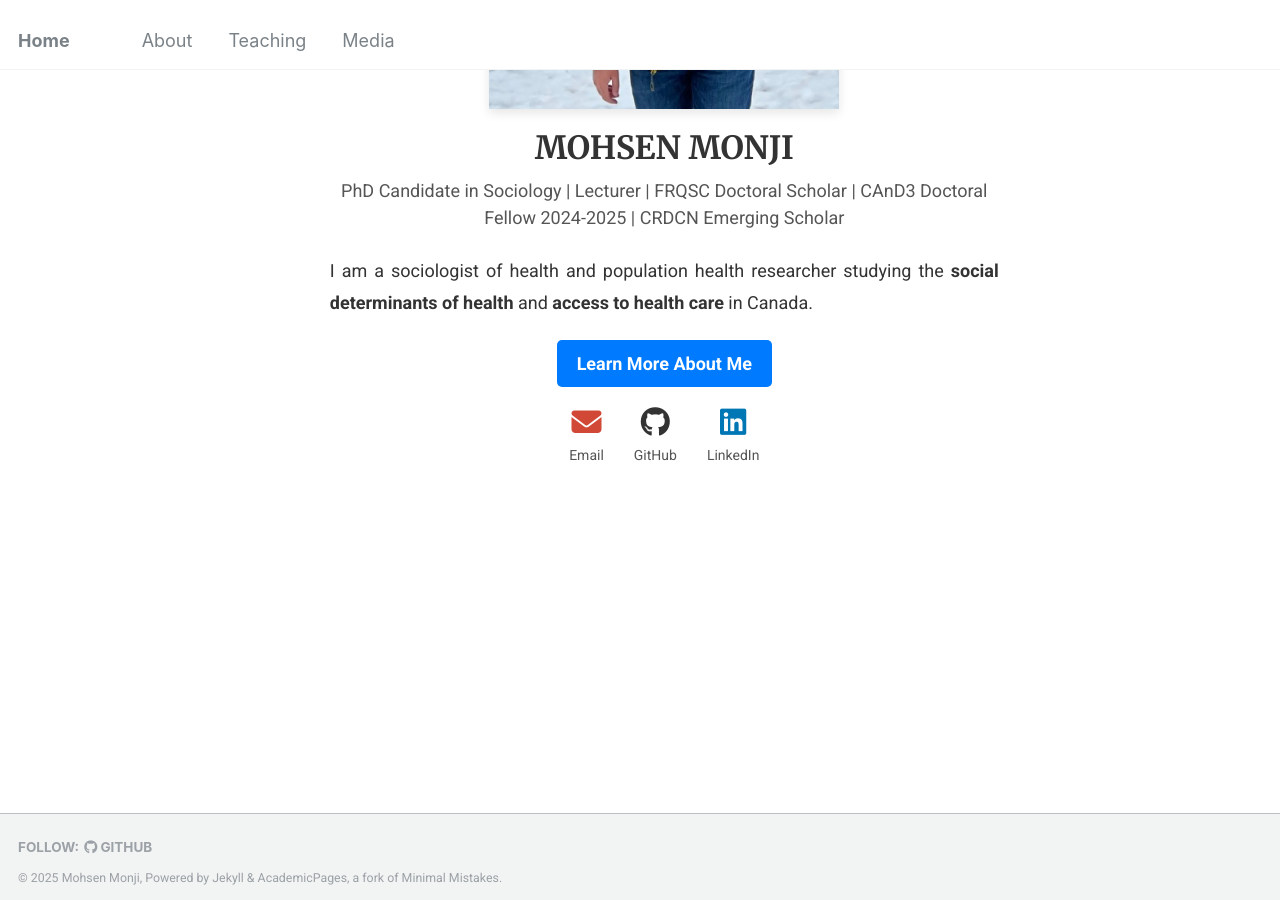
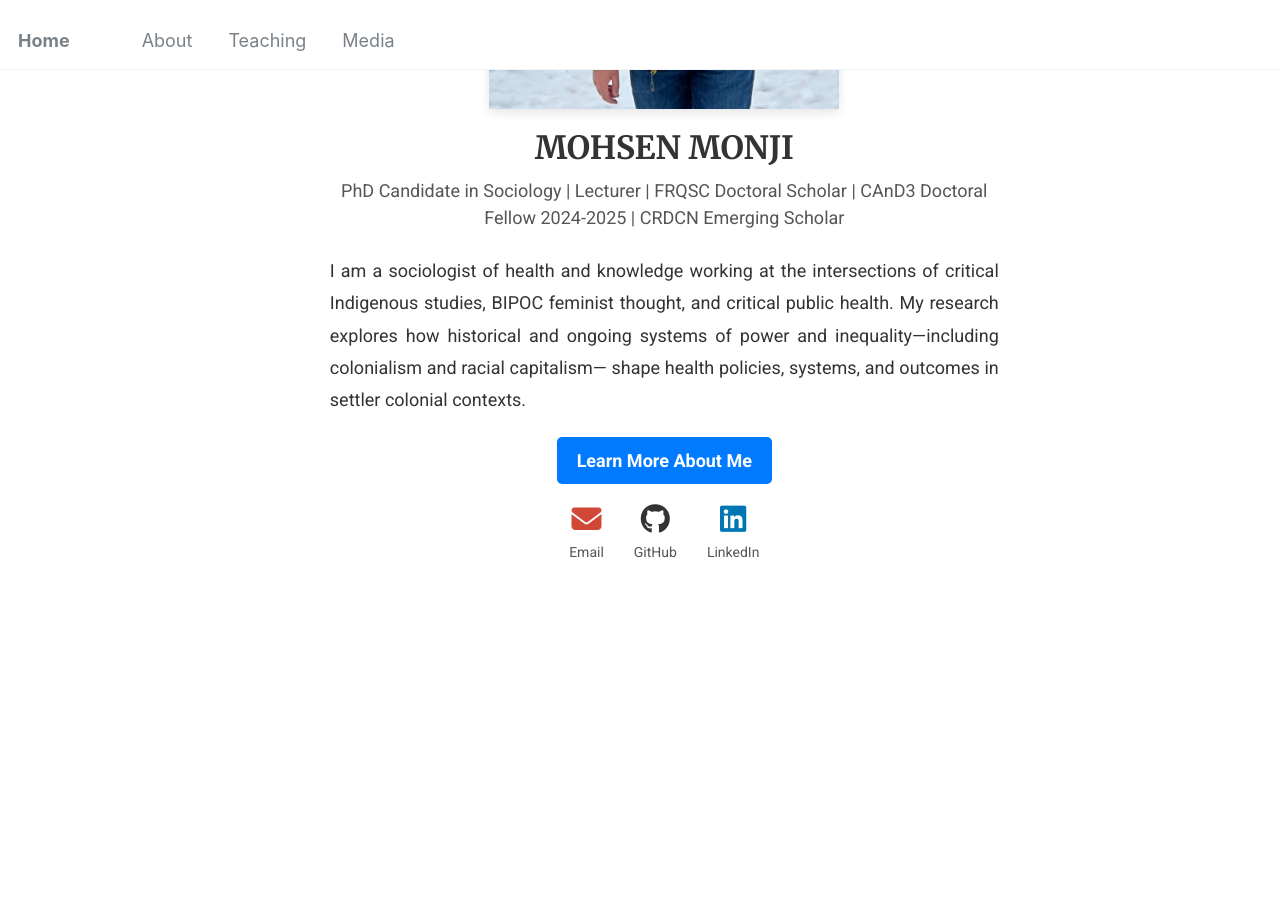
Before and after one commit to Mohsnmonji/mohsnmonji.github.io, a Jekyll site: the page built from _pages/front.md, in a window 1280 px wide and 900 px high, scrolled down 458 px. Built offline with Jekyll 4.4.1, drawn with Linux system fonts in a browser that asks for light colours.

Commit message:
Update front.md

```diff
--- a/_pages/front.md
+++ b/_pages/front.md
@@ -26,9 +26,8 @@ hide_avatar: true
 
   <!-- Description -->
 <p style="font-size: 18px; color: #333; text-align: justify; line-height: 1.8; margin-bottom: 20px;">
-  I am a sociologist of health and population health researcher studying the
-  <strong>social determinants of health</strong> and
-  <strong>access to  health care</strong> in Canada.
+
+I am a sociologist of health and knowledge working at the intersections of critical Indigenous studies, BIPOC feminist thought, and critical public health. My research explores how historical and ongoing systems of power and inequality—including colonialism and racial capitalism— shape health policies, systems, and outcomes in settler colonial contexts.
 </p>
 
   <!-- Button -->
```
